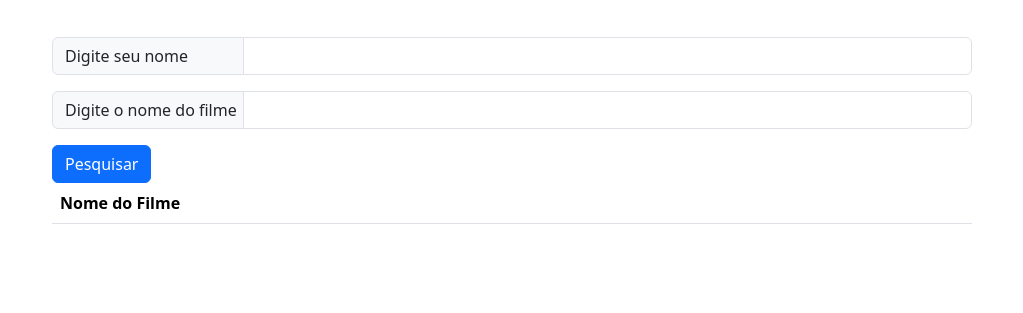
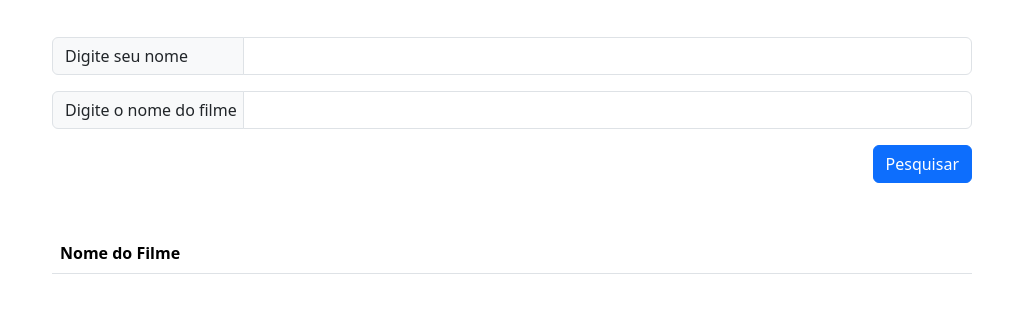
Before and after one commit to fswglobalhitss/consulta-filmes, a plain HTML site: page src/frontend/index.html in a window 1280 px wide. Shown: the part 151-464 px from the top of the page, without its empty margins (128-1151 px from the left). Drawn offline with nearby package versions, Linux system fonts and the light colour scheme.

Commit message:
Alinhamento de botoes

```diff
--- a/src/frontend/index.html
+++ b/src/frontend/index.html
@@ -16,6 +16,12 @@
         }
         .input-group-text {
             width:12rem;
+        }
+        .resultados {
+            margin:50px auto;
+        }
+        .botao {
+            text-align: right;
         }
     </style>
 </head>
@@ -49,9 +55,11 @@
                         <input type="text" class="form-control" aria-label="filme" aria-describedby="basic-addon1" ng-model="filme">
                     </div>
 
-                    <button type="button" ng-click="pesquisar();" class="btn btn-primary">Pesquisar</button>
+                    <div class="botao">
+                        <button type="button" ng-click="pesquisar();" class="btn btn-primary">Pesquisar</button>
+                    </div>
 
-                    <table class="table">
+                    <table class="table resultados">
                         <thead>
                             <tr>
                                 <th scope="col">Nome do Filme</th>
@@ -79,9 +87,10 @@
                         <span class="input-group-text" id="basic-addon1">Nome do Filme</span>
                         <input type="text" class="form-control" aria-label="nomeFilme" aria-describedby="basic-addon1" ng-model="nomeFilme">
                     </div>
-                    <button type="button" ng-click="carregarHistorico();" class="btn btn-primary">Pesquisar</button>
-
-                    <table class="table">
+                    <div class="botao">
+                        <button type="button" ng-click="carregarHistorico();" class="btn btn-primary">Pesquisar</button>
+                    </div>
+                    <table class="table resultados">
                         <thead>
                             <tr>
                                 <th scope="col">Id</th>
```
